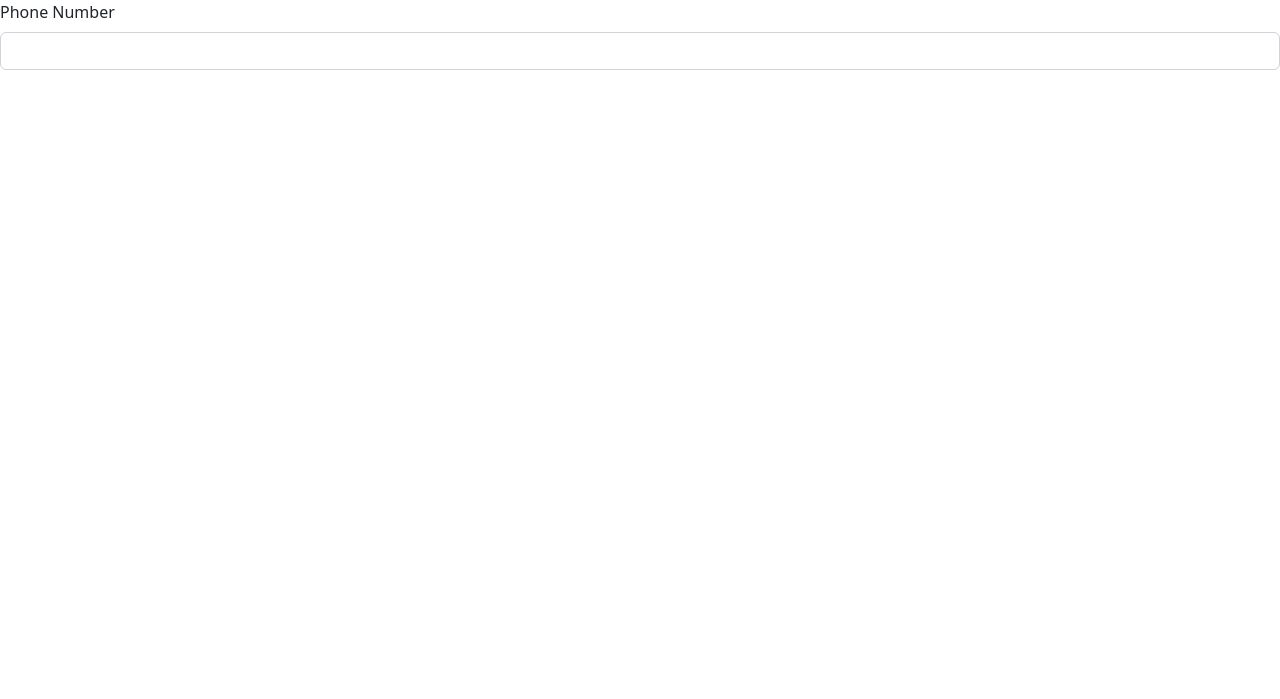
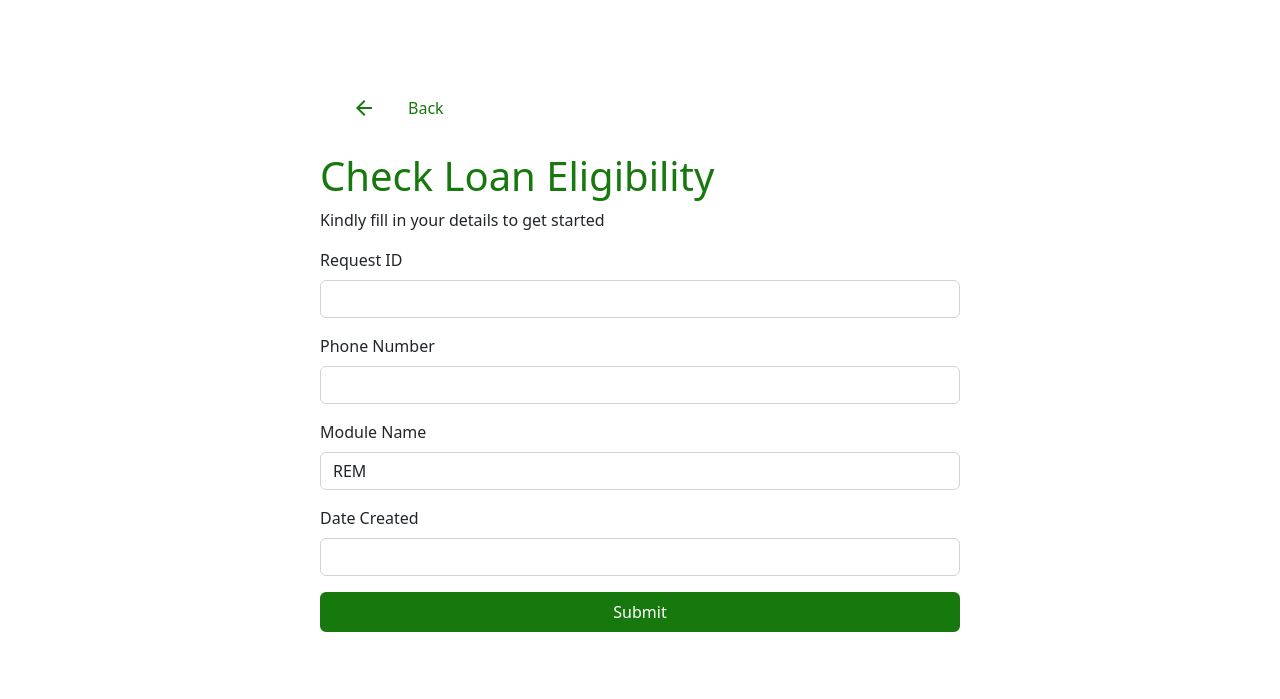
Before and after one commit to EjikeOdoh/Market-moni, a website: page eligibility.html in a window 1280 px wide. Drawn offline with nearby package versions, Linux system fonts and the light colour scheme.

Commit message:
Update eligibility.html
Added more input fields for form

```diff
--- a/eligibility.html
+++ b/eligibility.html
@@ -1,30 +1,65 @@
 <!DOCTYPE html>
 <html lang="en">
-<head>
-    <meta charset="UTF-8">
-    <meta http-equiv="X-UA-Compatible" content="IE=edge">
-    <meta name="viewport" content="width=device-width, initial-scale=1.0">
+  <head>
+    <meta charset="UTF-8" />
+    <meta http-equiv="X-UA-Compatible" content="IE=edge" />
+    <meta name="viewport" content="width=device-width, initial-scale=1.0" />
     <title>New User</title>
 
     <!-- bootstrap -->
     <!-- CSS only -->
-<link href="https://cdn.jsdelivr.net/npm/bootstrap@5.2.0/dist/css/bootstrap.min.css" rel="stylesheet" integrity="sha384-gH2yIJqKdNHPEq0n4Mqa/HGKIhSkIHeL5AyhkYV8i59U5AR6csBvApHHNl/vI1Bx" crossorigin="anonymous">
+    <link
+      href="https://cdn.jsdelivr.net/npm/bootstrap@5.2.0/dist/css/bootstrap.min.css"
+      rel="stylesheet"
+      integrity="sha384-gH2yIJqKdNHPEq0n4Mqa/HGKIhSkIHeL5AyhkYV8i59U5AR6csBvApHHNl/vI1Bx"
+      crossorigin="anonymous"
+    />
 
-<link rel="stylesheet" href="style/form.css">
+    <link rel="stylesheet" href="style/form.css" />
 
     <!-- icons -->
-    <link rel="stylesheet" href="https://fonts.googleapis.com/css2?family=Material+Symbols+Outlined:opsz,wght,FILL,GRAD@20..48,100..700,0..1,-50..200" />
+    <link
+      rel="stylesheet"
+      href="https://fonts.googleapis.com/css2?family=Material+Symbols+Outlined:opsz,wght,FILL,GRAD@20..48,100..700,0..1,-50..200"
+    />
+  </head>
+  <body>
+    <div class="container">
+      <a href="index.html"
+        ><span class="material-symbols-outlined"> arrow_back </span> Back
+      </a>
 
-</head>
-<body>
-    <form action="" id="eligibility-form">
-        <p>
-            <label for="phoneNumber" class="form-label">Phone Number</label>
-            <input type="text" class="form-control" id="phoneNumber">
-        </p>
+      <h1>Check Loan Eligibility</h1>
+      <p>Kindly fill in your details to get started</p>
+      <form action="/FetchEligibility" method="post" name="newUserForm" id="eligibility-form">
+        <div class="mb-3">
+            <label for="request_id" class="form-label">Request ID</label>
+            <input type="text" class="form-control" id="request_id" />
+        </div>
+        <div class="mb-3">
+            <label for="phone_number" class="form-label">Phone Number</label>
+            <input type="text" class="form-control" id="phone_number" />
+        </div>
 
-        <p>
-            <label for="" class="form-label"></label>
-        </p>
-    </form>
-</body>
+        <div class="mb-3">
+            <label for="module_name" class="form-label">Module Name</label>
+            <input type="text" class="form-control" id="module_name" value="REM" />
+        </div>
+
+        <div class="mb-3">
+            <label for="created_date" class="form-label">Date Created</label>
+            <input type="text" class="form-control" id="created_date" />
+        </div>
+        <button
+        type="submit"
+        onclick="handleFormSubmit()"
+        class="btn btn-primary"
+                 >
+                 Submit
+            </button>
+        </form>
+
+    </div>
+    <script src="sript.js"></script>
+  </body>
+</html>
```
